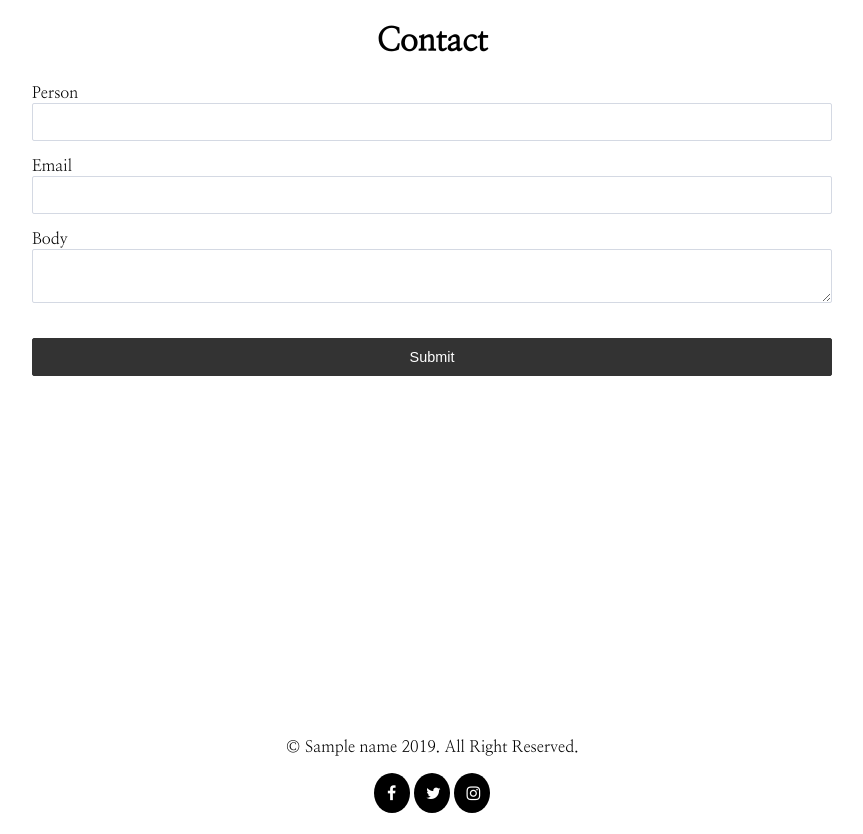
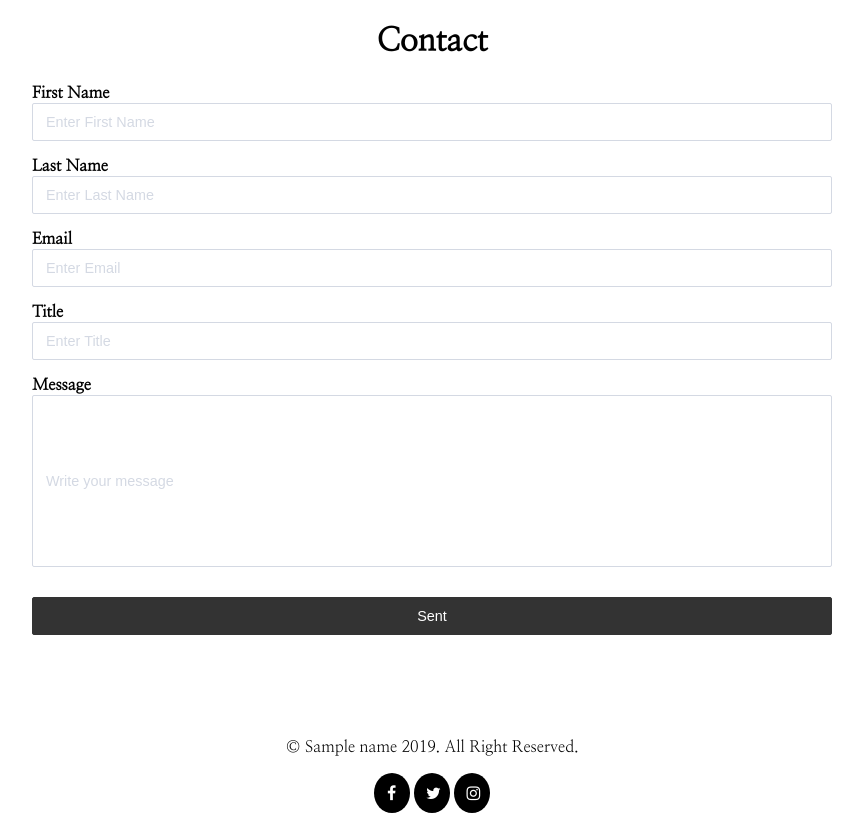
Before and after one commit to nokia-wroclaw/innovativeproject-photographers-portfolio, a FastAPI app: template portfolio/templates/contact.html in a window 1280 px wide. Shown: the part 253-1087 px from the top of the page, without its empty margins (208-1071 px from the left). Run offline with FastAPI, Linux system fonts and the light colour scheme; the template is opened without the code that fills it: most values are stand-ins (such as "Sample title", 1, 10 or a date in 2020); form fields are guessed from the names that the template uses.

Commit message:
Add form and try change style

```diff
--- a/portfolio/static/styles/contact.css
+++ b/portfolio/static/styles/contact.css
@@ -11,6 +11,19 @@ input, textarea, select {
     font-size: .9em;
     outline-color: transparent;
     outline-style: none;
+  }
+
+  .form-body {
+    width: 100%;
+    height: 150px;
+    padding: 12px 20px;
+  }
+
+  .body {
+    height: 150px;
+    overflow: auto;
+    text-align: left;
+    position: left;
   }
 
   select {
@@ -104,7 +117,7 @@ input, textarea, select {
     margin: auto;
   }
   .fromwrapper {
-    position: relative;
+    position: relative, center;
   }
   form {
     background: white;
--- a/portfolio/templates/contact.html
+++ b/portfolio/templates/contact.html
@@ -6,35 +6,29 @@
   <div class="main-res">
     <h1 class="contact-text"> Contact </h1>
     <div class="formwrapper">
-      <form method="POST" action="/">
-        <div class="form-field">{{ form.person.label }} {{ form.person }}
-          {% if form.person.errors %}
-            <ul class="errors">
-              {% for error in form.person.errors %}
-                <li>{{ error }}</li>
-              {% endfor %}
-            </ul>
-          {% endif %}
-        </div>
-        <div class="form-field">{{ form.email.label }} {{ form.email }}
-          {% if form.email.errors %}
-            <ul class="errors">
-              {% for error in form.email.errors %}
-                <li>{{ error }}</li>
-              {% endfor %}
-            </ul>
-          {% endif %}
-        </div>
-        <div class="form-field">{{ form.body.label }} {{ form.body }}
-          {% if form.body.errors %}
-            <ul class="errors">
-              {% for error in form.body.errors %}
-                <li>{{ error }}</li>
-              {% endfor %}
-            </ul>
-          {% endif %}
-        </div>
-        {{ form.submit }}
+      <form method="POST" action="/contact" enctype="multipart/form-data">
+        <table>
+          <div class="col1">
+              <label for="cfname"><b>First Name </b></label>
+              <input type="text" placeholder="Enter First Name" name="cfname" required>
+              <label for="clname"><b>Last Name </b></label>
+              <input type="text" placeholder="Enter Last Name" name="clname" required>
+          </div>
+          <div class="form-field">
+              <label for="cmail"><b> Email </b></label>
+              <input type="text" placeholder="Enter Email" name="cmail" required>
+          </div>
+          <div class="form-field">
+              <label for="ctitle"><b>Title </b></label>
+              <input type="text" placeholder="Enter Title" name="ctitle" required>
+          </div>
+          <div class="form-field">
+              <label for="cbody"><b>Message </b></label>
+              <input class = "body" type="text" placeholder="Write your message" name="cbody" required>
+          </div>
+            <input type="submit" value = "Sent">
+
+      </table>
       </form>
     </div>
   </div>
```
